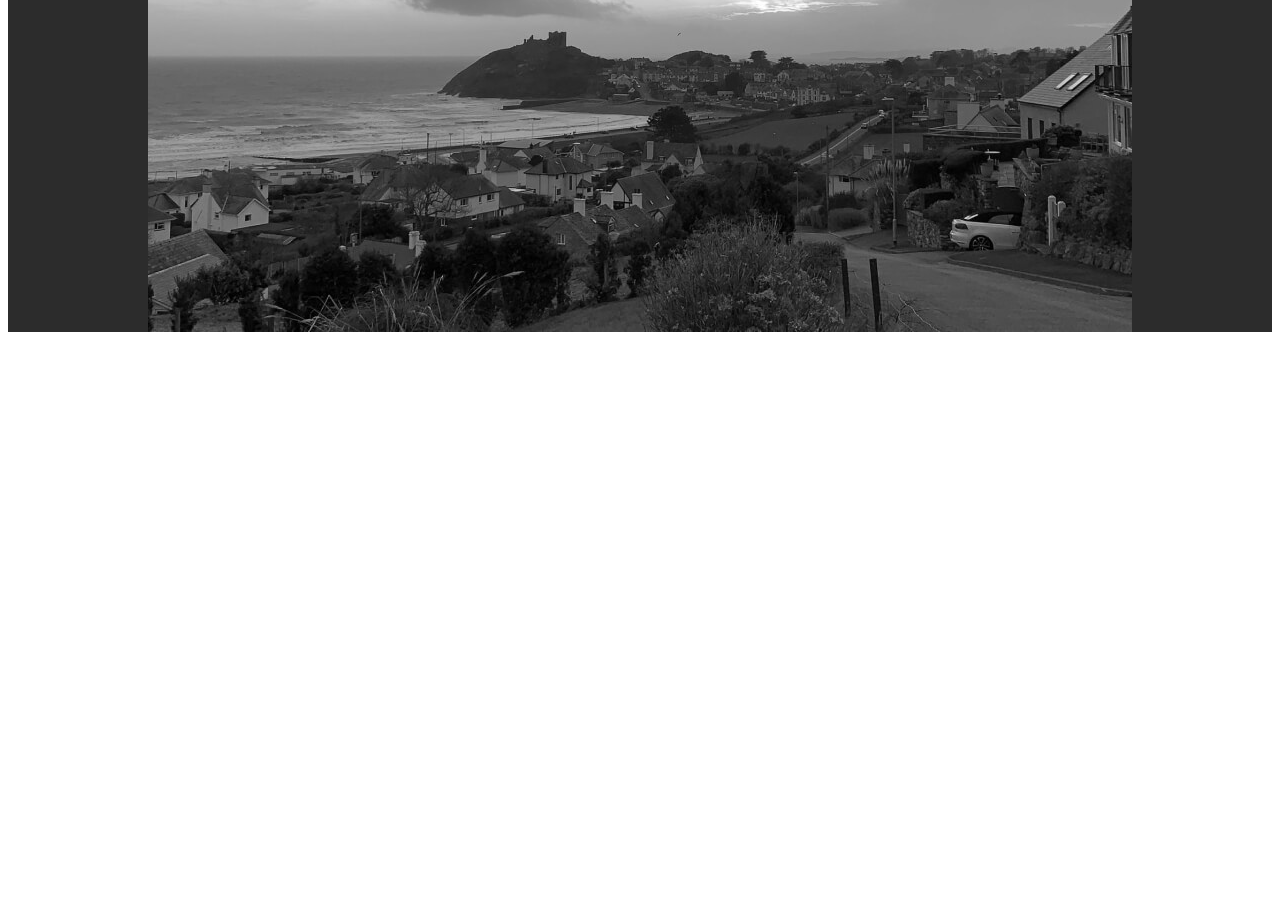
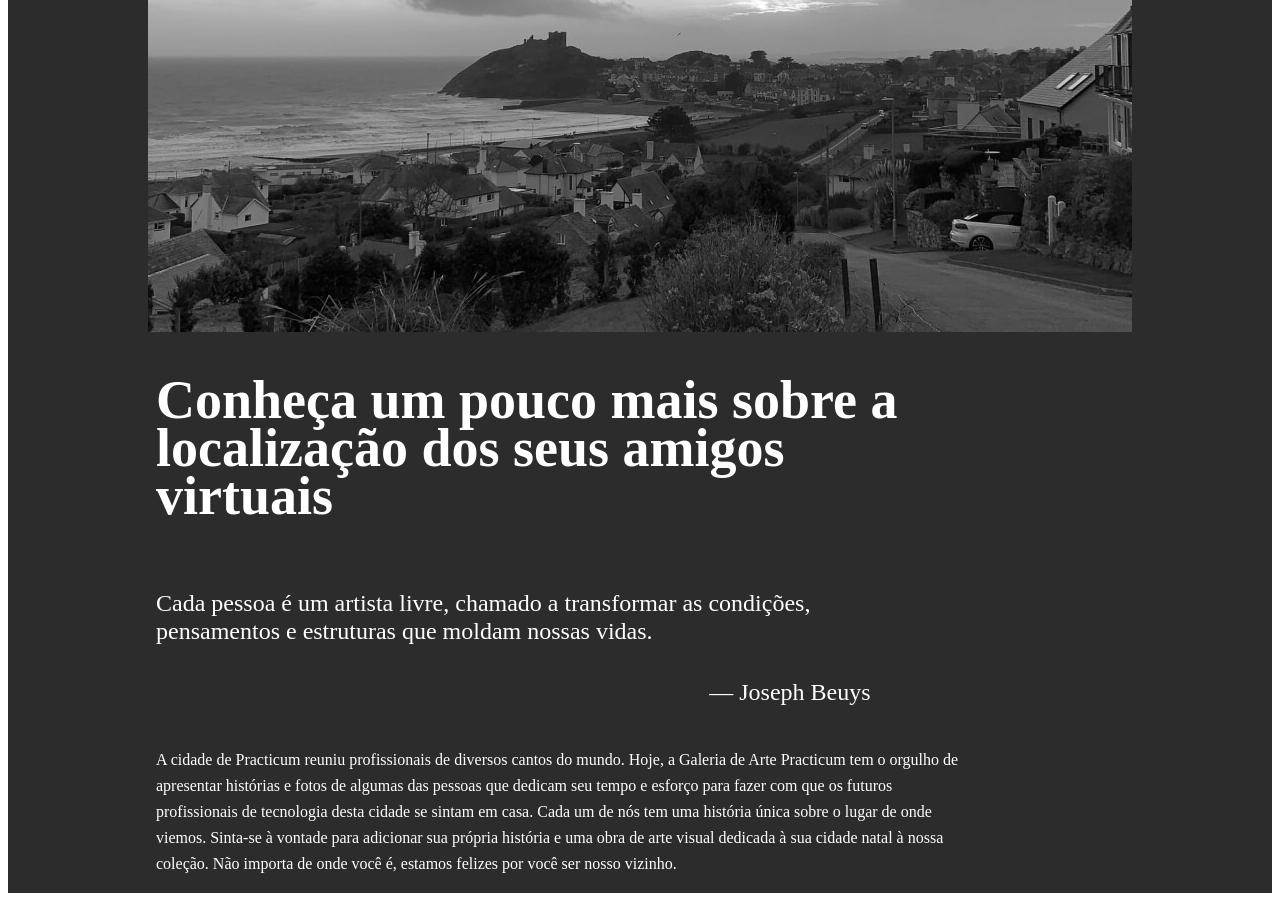
Before and after one commit to andriagiovana/web_project_3_ptbr, a plain HTML site: page index.html in a window 1280 px wide. Shown: the part 860-1761 px from the top of the page. Before the commit the page ends 1200 px from the top, so only its background shows below. Drawn offline with Linux system fonts and the light colour scheme.

Commit message:
bloco intro adicionado

```diff
--- /dev/null
+++ b/blocks/intro.css
@@ -0,0 +1,37 @@
+.intro {
+    max-width: 828px;
+    background-color: #2c2c2c;
+    display: flex;
+    flex-direction: column;
+    color: #FFFFFF;
+    padding-left: 148px;
+    padding-right: 304px;
+  }
+
+  .intro__title {
+    font-size: 54px;
+    line-height: 0.89;
+    width: 100%;
+  }
+
+  .intro__quote {
+    font-size: 24px;
+    line-height: 1.17;
+    font-weight: normal;
+    width: 88%;
+  }
+
+  .intro__quote-author {
+    text-align: end;
+    width: 88%;
+    font-size: 24px;
+    line-height: 1.17;
+    font-weight: normal;
+    margin-top: 9px;
+  }
+
+  .intro__text {
+    font-size: 16px;
+    line-height: 26px;
+    font-weight: normal;
+  }
--- a/index.css
+++ b/index.css
@@ -1 +1,2 @@
 @import url(./blocks/lead.css);
+@import url(./blocks/intro.css);
--- a/index.html
+++ b/index.html
@@ -8,9 +8,21 @@
     <title>De Pátria para Pátria</title>
 </head>
 <body>
+    <main>
     <section class="lead">
         <img class="lead__logo" src="./imagens/__logo.png">
         <h1 class="lead__title">De Pátria para Pátria</h1>
         <h2 class="lead__subtitle">Uma jornada épica do Kentucky ao Burundi pelo País de Gales e Ucrânia</h2>
         <img class="lead__image" src="./imagens/kalegin-michail__image.jpg">
     </section>
+
+    <section class="intro">
+        <h2 class="intro__title">Conheça um pouco mais sobre a localização dos seus amigos virtuais</h2>
+        <h3 class="intro__quote">Cada pessoa é um artista livre, chamado a transformar as condições, pensamentos e estruturas que moldam nossas vidas.</h3>
+        <h3 class="intro__quote-author">— Joseph Beuys</h3>
+        <h3 class="intro__text">A cidade de Practicum reuniu profissionais de diversos cantos do mundo. Hoje, a Galeria de Arte Practicum tem o orgulho de apresentar histórias e fotos de algumas das pessoas que dedicam seu tempo e esforço para fazer com que os futuros profissionais de tecnologia desta cidade se sintam em casa. Cada um de nós tem uma história única sobre o lugar de onde viemos. Sinta-se à vontade para adicionar sua própria história e uma obra de arte visual dedicada à sua cidade natal à nossa coleção. Não importa de onde você é, estamos felizes por você ser nosso vizinho.</h3>
+    </section>
+
+    </main>
+</body>
+</html>
```
